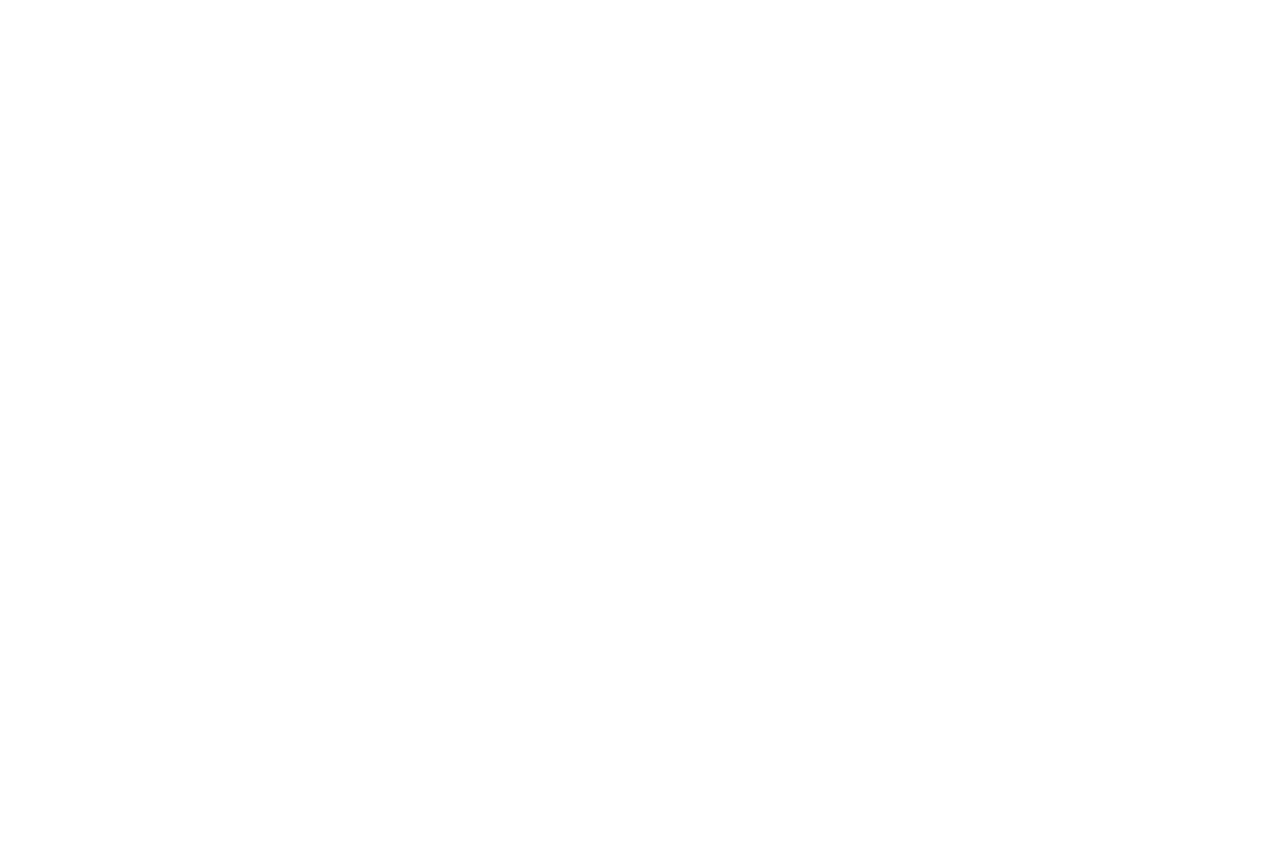
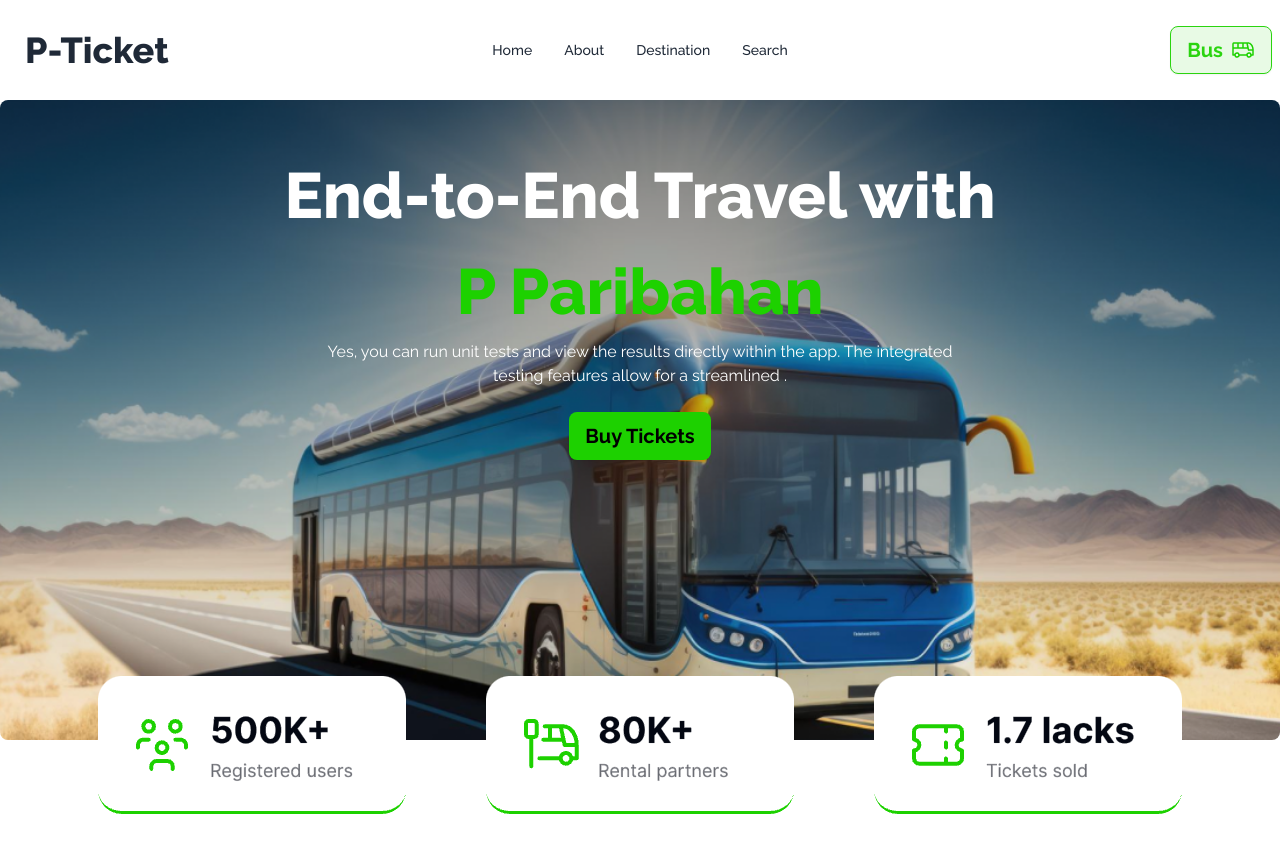
Before and after one commit to nawab25/Assignment5, a plain HTML site: page index.html in a window 1280 px wide. Before the commit the page ends 800 px from the top, so only its background shows below. Drawn offline with nearby package versions, Linux system fonts and the light colour scheme.

Commit message:
created the header section

```diff
--- a/index.html
+++ b/index.html
@@ -12,8 +12,71 @@
     <link rel="stylesheet" href="./styles/style.css">
 </head>
 
-<body>
+<body class="container mx-auto px-5 lg:px-0">
+    <header class="font-raleway">
+        <!------------------ Navbar Section --------------------->
+        <div class="navbar py-6">
+            <div class="navbar-start">
+                <div class="dropdown">
+                    <div tabindex="0" role="button" class="btn btn-ghost lg:hidden">
+                        <svg xmlns="http://www.w3.org/2000/svg" class="h-5 w-5" fill="none" viewBox="0 0 24 24"
+                            stroke="currentColor">
+                            <path stroke-linecap="round" stroke-linejoin="round" stroke-width="2"
+                                d="M4 6h16M4 12h8m-8 6h16" />
+                        </svg>
+                    </div>
+                    <ul tabindex="0"
+                        class="menu menu-sm dropdown-content mt-3 z-[1] p-2 shadow bg-base-100 rounded-box w-52">
+                        <li><a class="font-medium">Home</a></li>
+                        <li><a class="font-medium">About</a></li>
+                        <li><a class="font-medium">Destination</a></li>
+                        <li><a class="font-medium">Search</a></li>
+                    </ul>
+                </div>
+                <a class="btn btn-ghost font-semibold lg:font-extrabold text-2xl lg:text-4xl">P-Ticket</a>
+            </div>
+            <div class="navbar-center hidden lg:flex">
+                <ul class="menu menu-horizontal px-1">
+                    <li><a class="font-medium">Home</a></li>
+                    <li><a class="font-medium">About</a></li>
+                    <li><a class="font-medium">Destination</a></li>
+                    <li><a class="font-medium">Search</a></li>
+                </ul>
+            </div>
+            <div class="navbar-end">
+                <a class="btn lg:text-xl text-base border-[#2ad40f] font-bold text-[#2ad40f] bg-[#e8fae5]">Bus
+                    <img src="./images/bus-icon.png" alt="">
+                </a>
+            </div>
+        </div>
 
+        <!------------------ Banner Section --------------------->
+        <div
+            class="lg:min-h-[80vh] min-h-[45vh] rounded-lg text-center bg-[url(./images/banner.png)] bg-no-repeat bg-cover bg-center ">
+            <div class="pt-12">
+                <h1 class="md:text-[64px] text-[32px] font-extrabold"><span class="text-white">End-to-End Travel
+                        with</span> <br>
+                    <span class="text-[#1dd100]">P Paribahan</span>
+                </h1>
+                <p class="text-[#FFFFFF] lg:w-1/2 w-full mx-auto">Yes, you can run unit tests and view the results
+                    directly within the app. The integrated testing
+                    features allow for a streamlined .</p>
+                <button class="btn mt-6 text-[#000] font-bold bg-[#1dd100] text-xl border-none ">Buy Tickets</button>
+            </div>
+
+        </div>
+        <div class="flex justify-center lg:gap-20 gap-4 relative lg:-top-16 -top-6 px-4 lg:px-0">
+            <div>
+                <img src="./images/pic-1.png" alt="">
+            </div>
+            <div>
+                <img src="./images/pic-2.png" alt="">
+            </div>
+            <div>
+                <img src="./images/pic-3.png" alt="">
+            </div>
+        </div>
+    </header>
 
     <script src="./scripts/script.js"></script>
 </body>
```
Also changed, not shown: images/pic-1.png (added), images/pic-2.png (added), images/pic-3.png (added).
